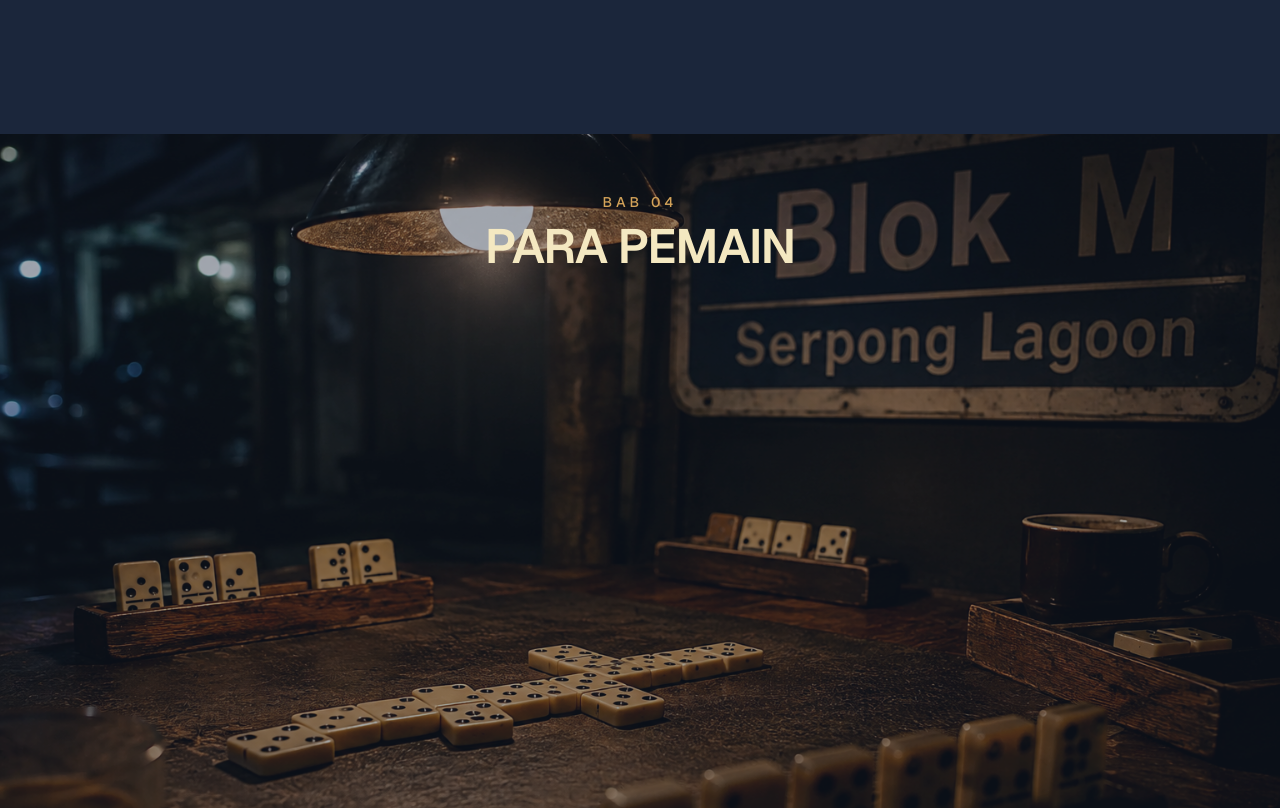
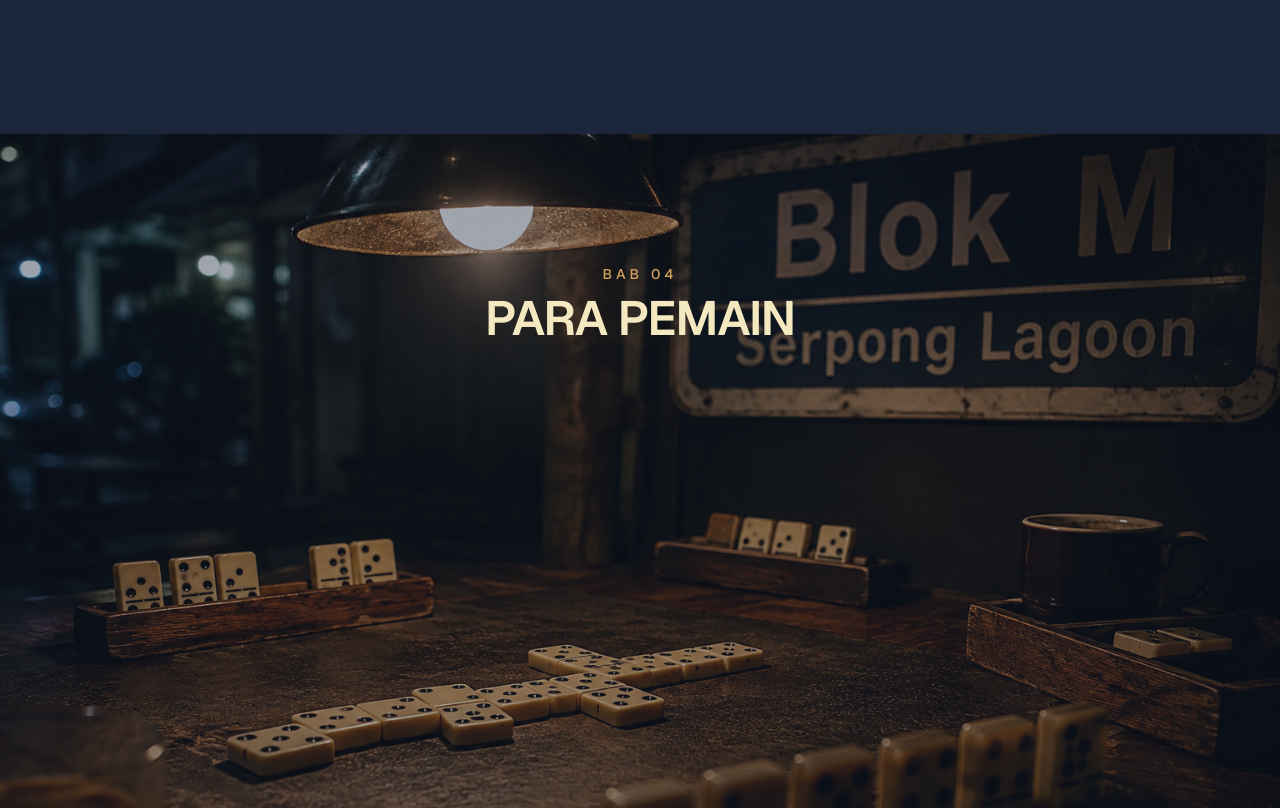
Before and after one commit to fajricpaix/blokm-lagoon, a Next.js app: page / in a window 1280 px wide. Shown: the part 3480-4288 px from the top of the page. Built offline with nearby package versions, Linux system fonts and the light colour scheme.

Commit message:
make up plyer card

```diff
--- a/components/PlayerGallery.tsx
+++ b/components/PlayerGallery.tsx
@@ -79,7 +79,7 @@ export default function PlayerGallery({ players }: { players: Player[] }) {
           <div className="absolute inset-0 bg-background/40" />
         </div>
 
-        <div className="absolute inset-x-0 top-0 z-20 px-6 pt-28 text-center sm:pt-14">
+        <div className="absolute inset-x-0 top-0 z-20 px-6 pt-28 text-center md:pt-32">
           <span className="text-sm font-medium uppercase tracking-[0.3em] text-gold">
             Bab 04
           </span>
@@ -97,7 +97,7 @@ export default function PlayerGallery({ players }: { players: Player[] }) {
             style={{ transformStyle: "preserve-3d" }}
             className="fixed inset-0 opacity-0 md:absolute"
           >
-            <div className="absolute left-1/2 top-1/2 aspect-square w-[70%] -translate-x-1/2 -translate-y-1/2 overflow-hidden rounded-lg border border-gold/30 sm:w-[50%] md:w-[38%]">
+            <div className="absolute left-1/2 top-1/2 aspect-square w-[80%] -translate-x-1/2 -translate-y-1/2 overflow-hidden rounded-lg border border-gold/30 sm:w-[60%] md:w-[25%]">
               <Image
                 src={player.imageSrc}
                 alt={player.imageAlt}
```
